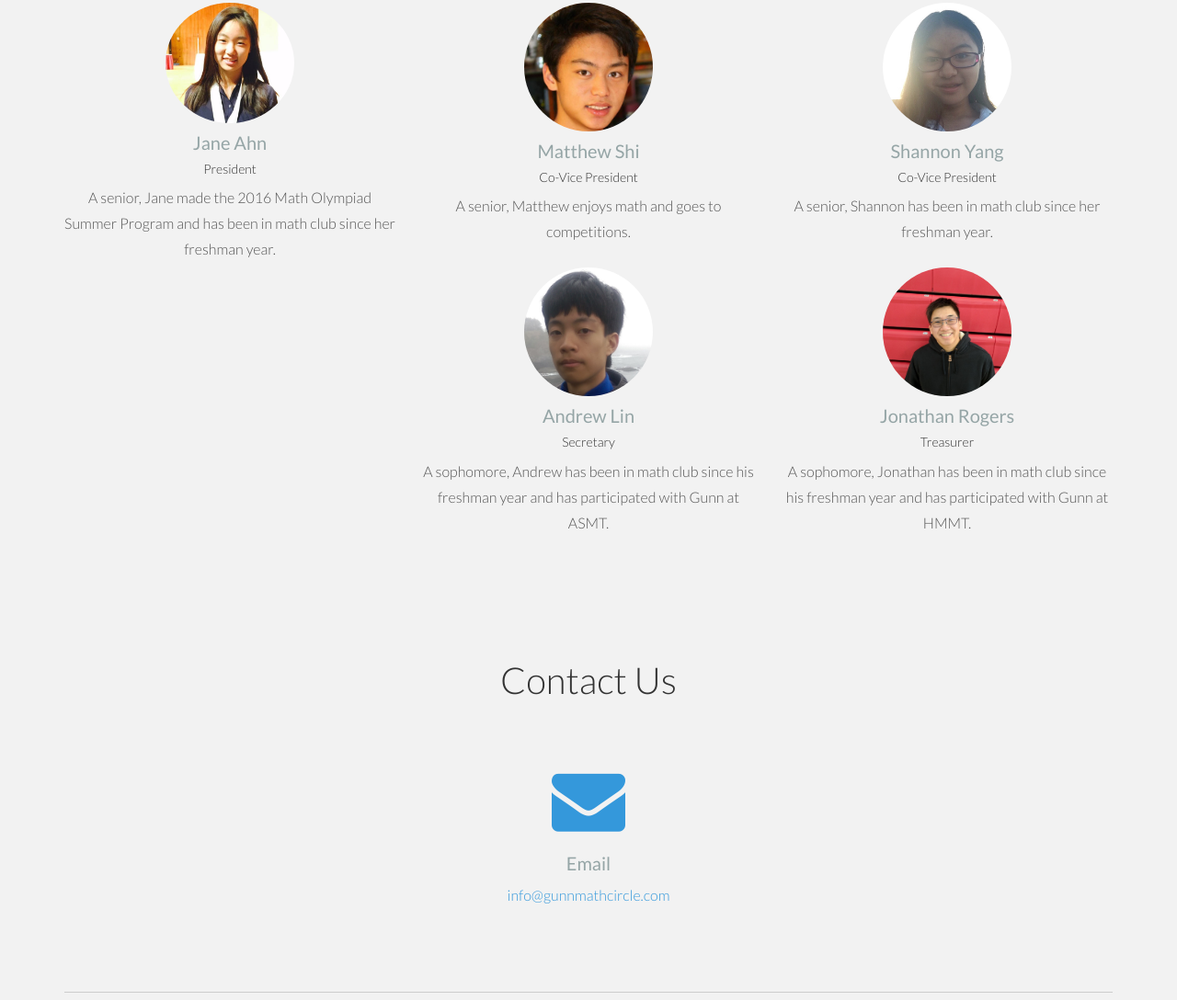
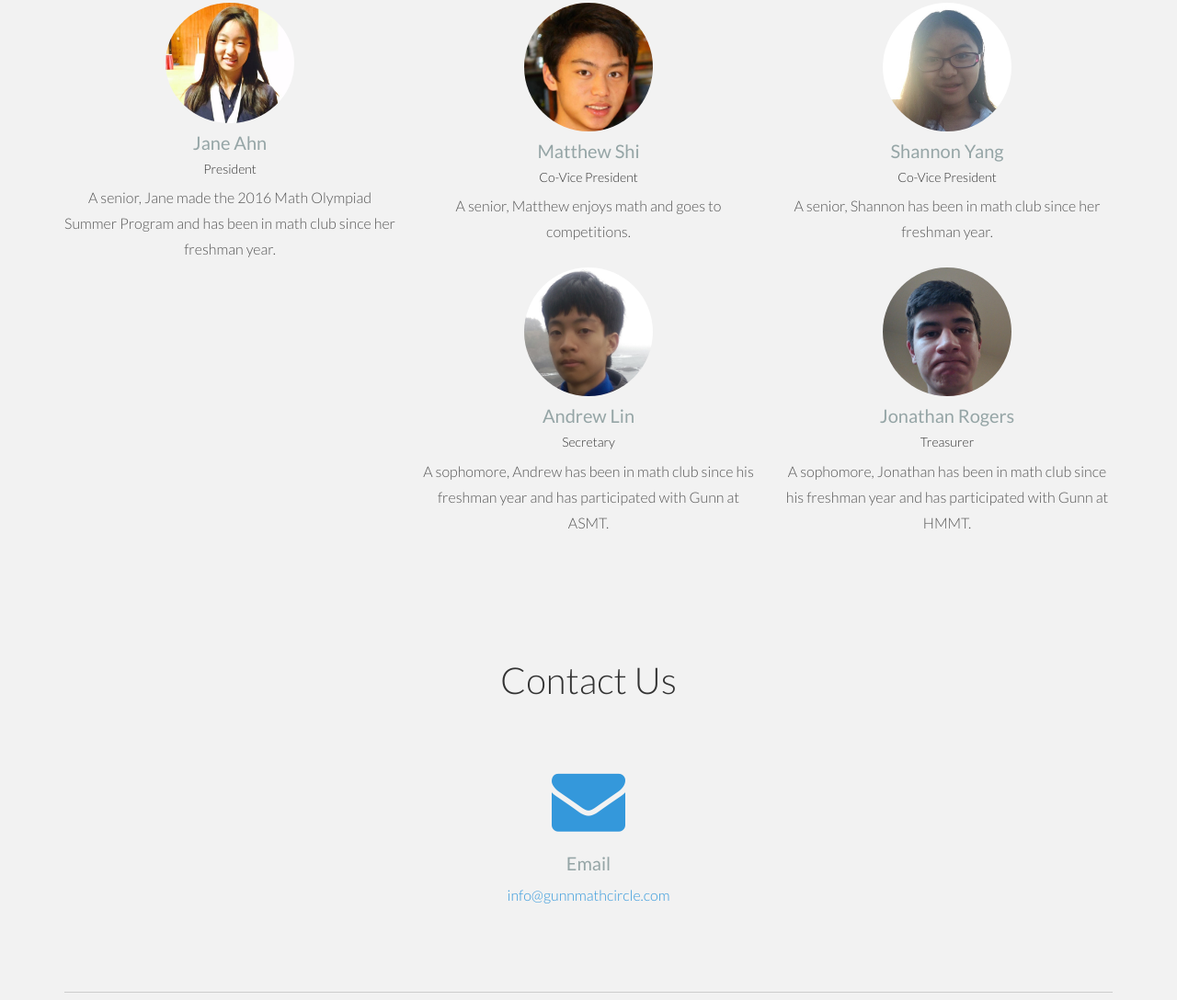
Before and after one commit to justinyangusa/math-circle, a plain HTML site: page index.html in a window 1280 px wide. Shown: the part 1883-2971 px from the top of the page at 92% size. Drawn offline with nearby package versions, Linux system fonts and the light colour scheme.

Commit message:
changed picture from allen to jonathan

```diff
--- a/index.html
+++ b/index.html
@@ -562,7 +562,7 @@
 			</div>
 
 			<div class="col-lg-4">
-				<img class="img-circle officer" src="img/AndrewLin.jpg" alt="Jonathan Rogers" title="Our Amazing Webmaster">
+				<img class="img-circle officer" src="img/JonathanRogers.jpg" alt="Jonathan Rogers" title="Our Amazing Webmaster">
 				<h4>Jonathan Rogers</h4>
 				<h5>Treasurer</h5>
 				<p>A sophomore, Jonathan has been in math club since his freshman year and has participated with Gunn at HMMT.</p>
```
